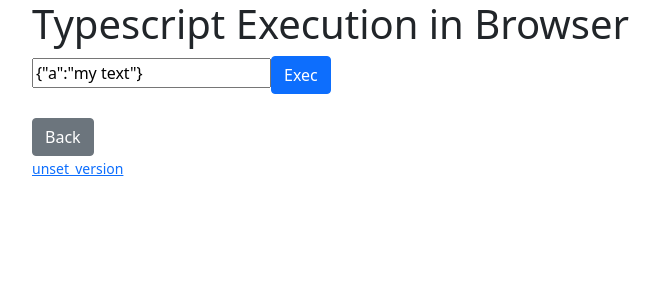
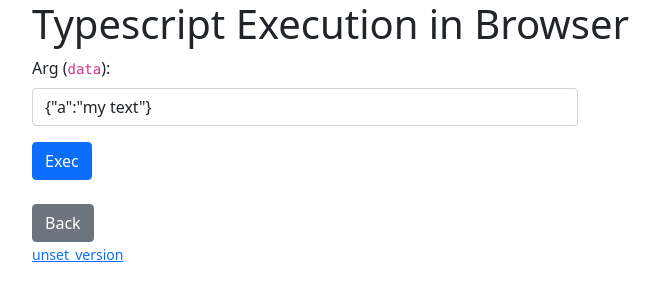
Before and after one commit to nexys-system/typescript-browser, a React (Vite) app: page / in a window 1280 px wide. Both pictures are taken after a click on the button "Submit". Shown: the top 300 px of the page, without its empty margins (50-710 px from the left). Built offline with nearby package versions, Linux system fonts and the light colour scheme.

Commit message:
added minimal explanation text

```diff
--- a/src/home.tsx
+++ b/src/home.tsx
@@ -25,7 +25,17 @@ const ArgForm = ({ setExec }: { setExec: (a: any) => void }) => {
 
   return (
     <form onSubmit={handleExec}>
-      <input type="text" value={arg} onChange={(v) => setArg(v.target.value)} />
+      <div className="mb-3">
+        <label className="form-label">
+          Arg (<code>data</code>):
+        </label>
+        <input
+          type="text"
+          className="form-control"
+          value={arg}
+          onChange={(v) => setArg(v.target.value)}
+        />
+      </div>
       <button className="btn btn-primary" type="submit">
         Exec
       </button>
@@ -86,11 +96,15 @@ export default () => {
     <form onSubmit={handleSubmit}>
       {error && <p className="alert alert-danger">{error}</p>}
 
-      <textarea
-        className="form-control"
-        value={value}
-        onChange={(e) => setValue(e.target.value)}
-      />
+      <div className="mb-3">
+        <label className="form-label">Typescript Code:</label>
+        <textarea
+          className="form-control"
+          value={value}
+          rows={15}
+          onChange={(e) => setValue(e.target.value)}
+        />
+      </div>
       <button className="btn btn-primary" type="submit">
         Submit
       </button>
```
